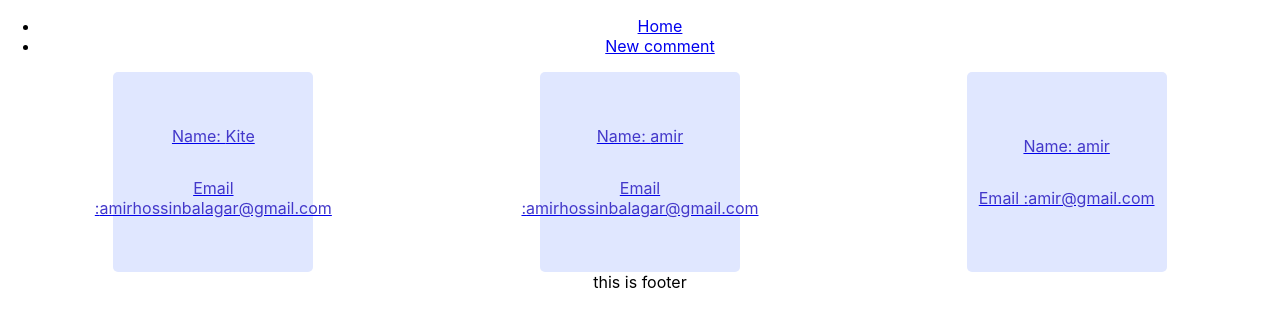
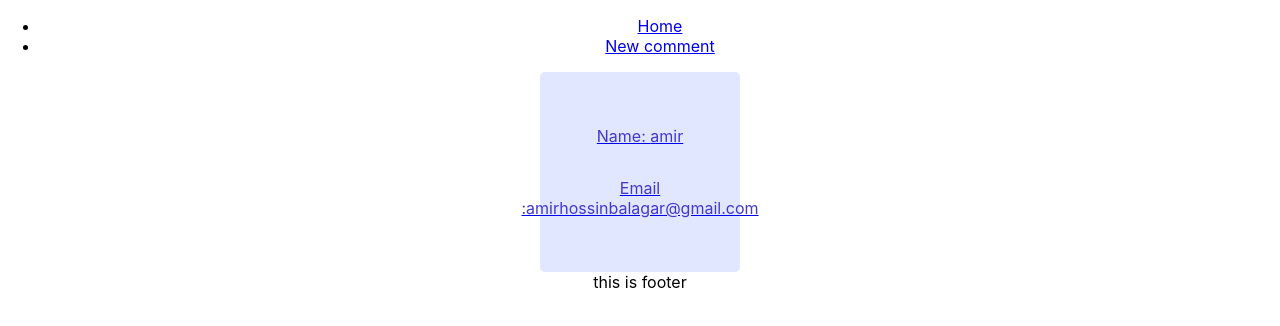
Before and after one commit to amirho3einb/http-app, a React (Create React App) app: page / in a window 1280 px wide. Shown: the top 326 px of the page. Built offline with nearby package versions, Linux system fonts and the light colour scheme; data requests are answered from the project's data file.

Commit message:
refactor delete and create functions

```diff
--- a/data/db.json
+++ b/data/db.json
@@ -1,13 +1,5 @@
 {
   "comments": [
-    {
-      "name": "Kite",
-      "email": "amirhossinbalagar@gmail.com",
-      "body": "",
-      "content": "uihio",
-      "postId": 10,
-      "id": 3
-    },
     {
       "name": "amir",
       "email": "amirhossinbalagar@gmail.com",
@@ -15,14 +7,6 @@
       "content": "AWFGF",
       "postId": 10,
       "id": 4
-    },
-    {
-      "name": "amir",
-      "email": "amir@gmail.com",
-      "body": "",
-      "content": "srdjnmioggehgehh",
-      "postId": 10,
-      "id": 5
     }
   ]
 }
--- a/src/pages/FullComment/FullComment.js
+++ b/src/pages/FullComment/FullComment.js
@@ -3,11 +3,11 @@ import { useEffect } from "react";
 import { useState } from "react/cjs/react.development";
 import "./fullComment.css";
 import { deleteComment } from "../../services/deleteCommentService";
-import { getALLComments } from "../../services/getAllCommentsService";
 import { getOneComment } from "../../services/getOneCommentService";
 
-const FullComment = ({ setComments, setSelectedId, match}) => {
+const FullComment = ({ match, history }) => {
     //console.log(match.params.id);
+    console.log(history);
     const commentId = match.params.id;
     const [comment, setComment] = useState(null);
     console.log(commentId);
@@ -34,10 +34,8 @@ const FullComment = ({ setComments, setSelectedId, match}) => {
     const deleteHandler = async() => {
         try{
             await deleteComment(commentId);
-            const {data} = await getALLComments();
-            setComments(data);
+            history.push("/");
             setComment(null);
-            setSelectedId(null);
         }
         catch(error){}
     };
@@ -50,7 +48,7 @@ const FullComment = ({ setComments, setSelectedId, match}) => {
             <div className="fullComment">
                 <p>name: {comment.name}</p>
                 <p>email: {comment.email}</p>
-                <p>{comment.body}</p>
+                <p>{comment.content}</p>
                 <button onClick={deleteHandler}>Delete</button>
             </div>
         );
--- a/src/pages/NewComment/NewComment.js
+++ b/src/pages/NewComment/NewComment.js
@@ -1,10 +1,8 @@
-import http from "../../services/httpService";
 import { useState } from "react/cjs/react.development";
 import "./newComment.css";
-import { getALLComments } from "../../services/getAllCommentsService";
 import { addNewComments } from "../../services/addNewCommentSevice";
 
-const NewComment = ({setComments}) => {
+const NewComment = ({ history }) => {
     const [comment, setComment] = useState({
         name: "",
         email: "",
@@ -22,8 +20,7 @@ const NewComment = ({setComments}) => {
     const postCommentHandler = async() => {
         try{
             await addNewComments({...comment, postId: 10 });
-            const {data} = await getALLComments();
-            setComments(data);
+            history.push("/");
         }
         catch(error){}
     }
```
